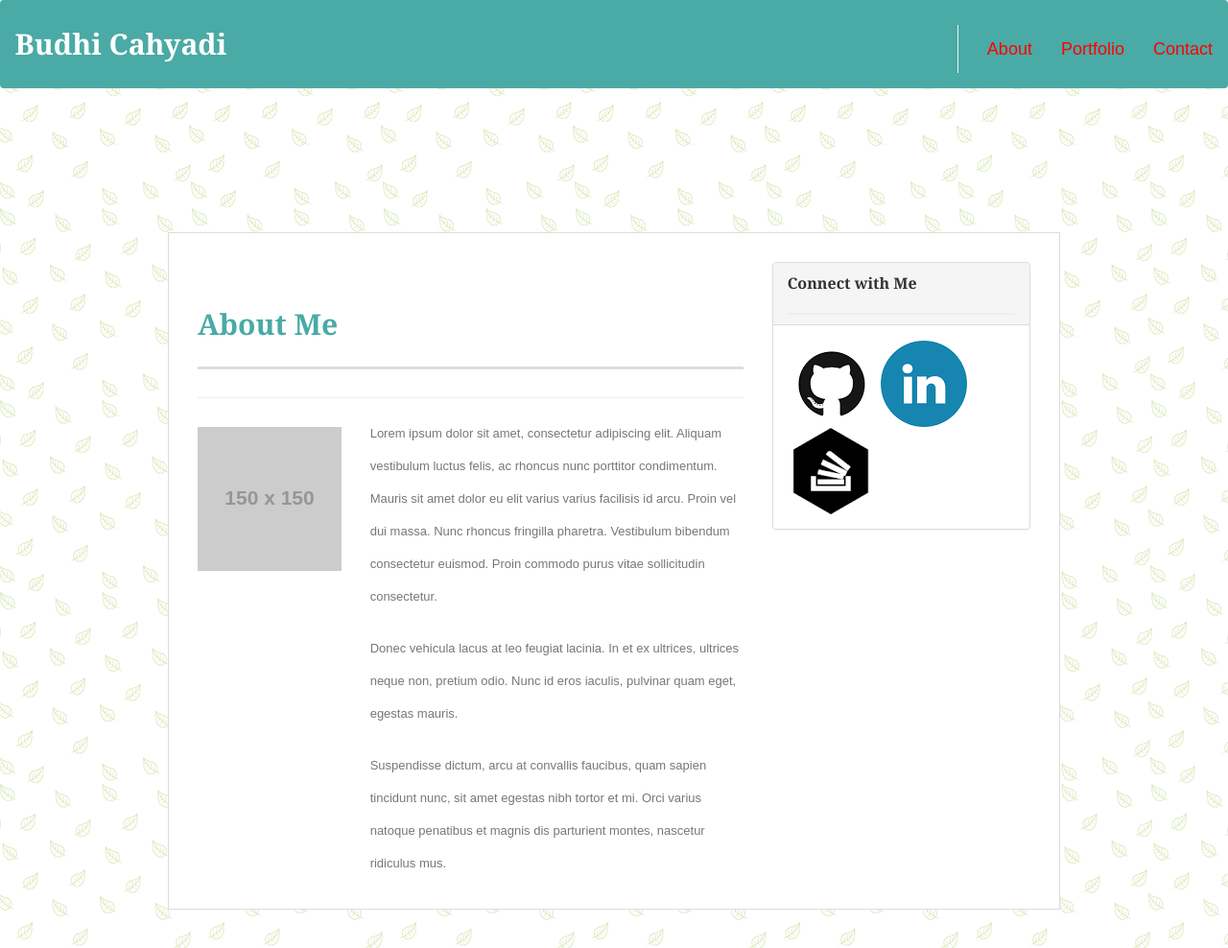
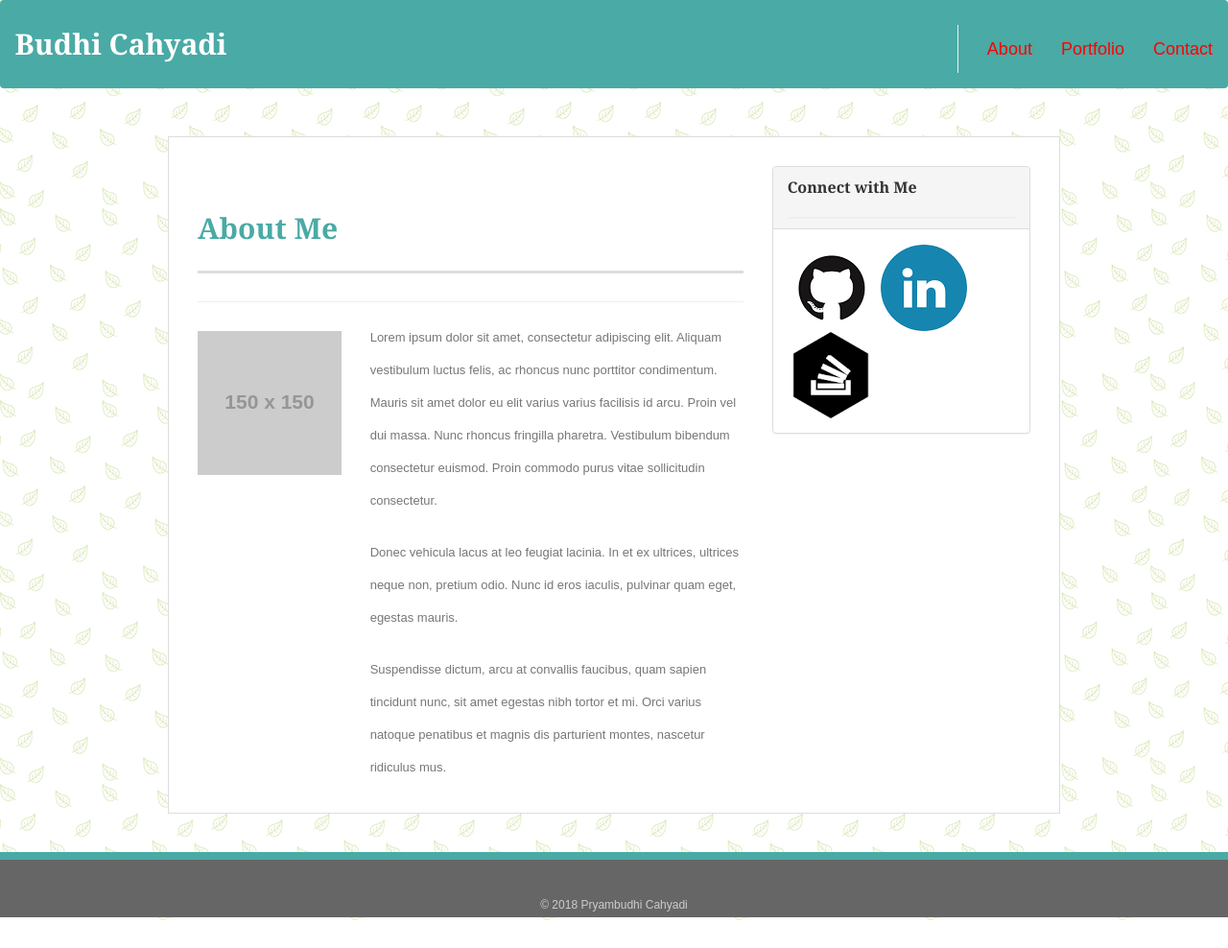
Before and after one commit to tiger2877/Bootstrap-Portfolio, a plain HTML site: page index.html in a window 1280 px wide. Shown: the top 988 px of the page at 96% size. After the commit the page ends 960 px from the top, so only its background shows below. Drawn offline with nearby package versions, Linux system fonts and the light colour scheme; placeholder pictures from the web are drawn by us.

Commit message:
i made some changes

```diff
--- a/Assets/css/style.css
+++ b/Assets/css/style.css
@@ -173,7 +173,7 @@ h3, h2 {
 /* main */
 
 #main-container {
-  padding-top: 130px;
+  padding-top: 30px;
   min-height: calc(100vh - 70px);
 }
 
--- a/index.html
+++ b/index.html
@@ -74,7 +74,7 @@
             <!-- Panel with heading -->
             <div class="panel panel-default">
                 <div class="panel-heading">
-                  <h3 class="panel-title">Connect with Me</h3>
+                  <h2 class="panel-title">Connect with Me</h2>
                 </div>
                 <div class="panel-body">
                     <div id="connect">
```
